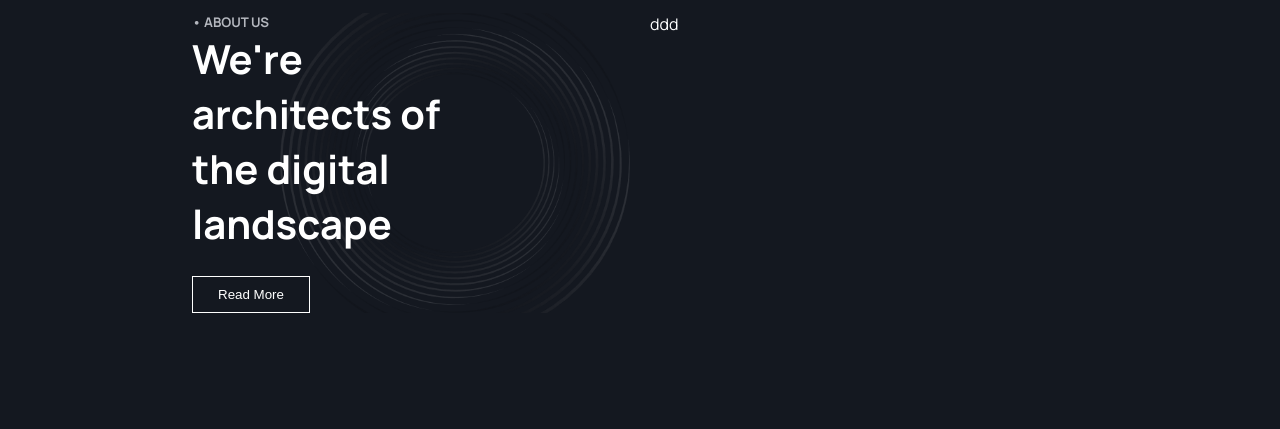
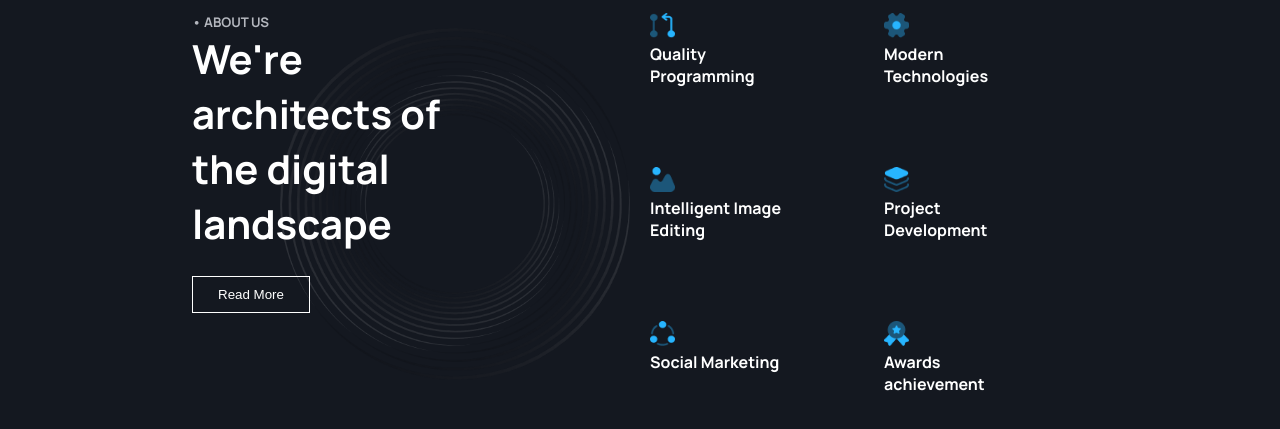
Before and after one commit to amiribnjaman/tryesy-themepure, a plain HTML site: page index.html in a window 1280 px wide. Shown: the part 1109-1538 px from the top of the page. Before the commit the page ends 1462 px from the top, so only its background shows below. Drawn offline with Linux system fonts and the light colour scheme.

Commit message:
Services items implemented

```diff
--- a/Styles/style.scss
+++ b/Styles/style.scss
@@ -260,4 +260,20 @@ ul li{
             }
     }
 
+    &__items{
+        display: grid;
+        grid-template-columns: 1fr 1fr;
+        gap: 30px;
+        row-gap: 80px;
+
+        img{
+            width: 25px;
+            height: 25px;
+        }
+
+        h4{
+            width: 65%;
+        }
+    }
+
 }
--- a/index.html
+++ b/index.html
@@ -135,8 +135,49 @@
             the digital landscape</h2>
             <button>Read More</button>
         </div>
-        <div>
-            ddd
+
+        <!-------------------SERVICES SECTION--------------------->
+        <div class="services__items">
+            <!----------SINGLE SERVICE CARD---------->
+            <div>
+                <img src="./Assets/icon5.png" alt="">
+                <h4>Quality
+                Programming</h4>
+            </div>
+
+            <!----------SINGLE SERVICE CARD---------->
+            <div>
+                <img src="./Assets/icon6.png" alt="">
+                <h4>Modern
+                Technologies</h4>
+            </div>
+
+            <!----------SINGLE SERVICE CARD---------->
+            <div>
+                <img src="./Assets/icon1.png" alt="">
+                <h4>Intelligent
+                Image Editing</h4>
+            </div>
+
+            <!----------SINGLE SERVICE CARD---------->
+            <div>
+                <img src="./Assets/icon2.png" alt="">
+                <h4>Project
+                Development</h4>
+            </div>
+
+            <!----------SINGLE SERVICE CARD---------->
+            <div>
+                <img src="./Assets/icon3.png" alt="">
+                <h4>Social
+                Marketing</h4>
+            </div>
+            <!----------SINGLE SERVICE CARD---------->
+            <div>
+                <img src="./Assets/icon4.png" alt="">
+                <h4>Awards
+                achievement</h4>
+            </div>
         </div>
     </section>
 </body>
```
Also changed, not shown: Assets/ic.png (added), Assets/icon1.png (added), Assets/icon2.png (added), Assets/icon3.png (added), Assets/icon4.png (added), Assets/icon5.png (added), Assets/icon6.png (added), Styles/style.css, 1 other file.
